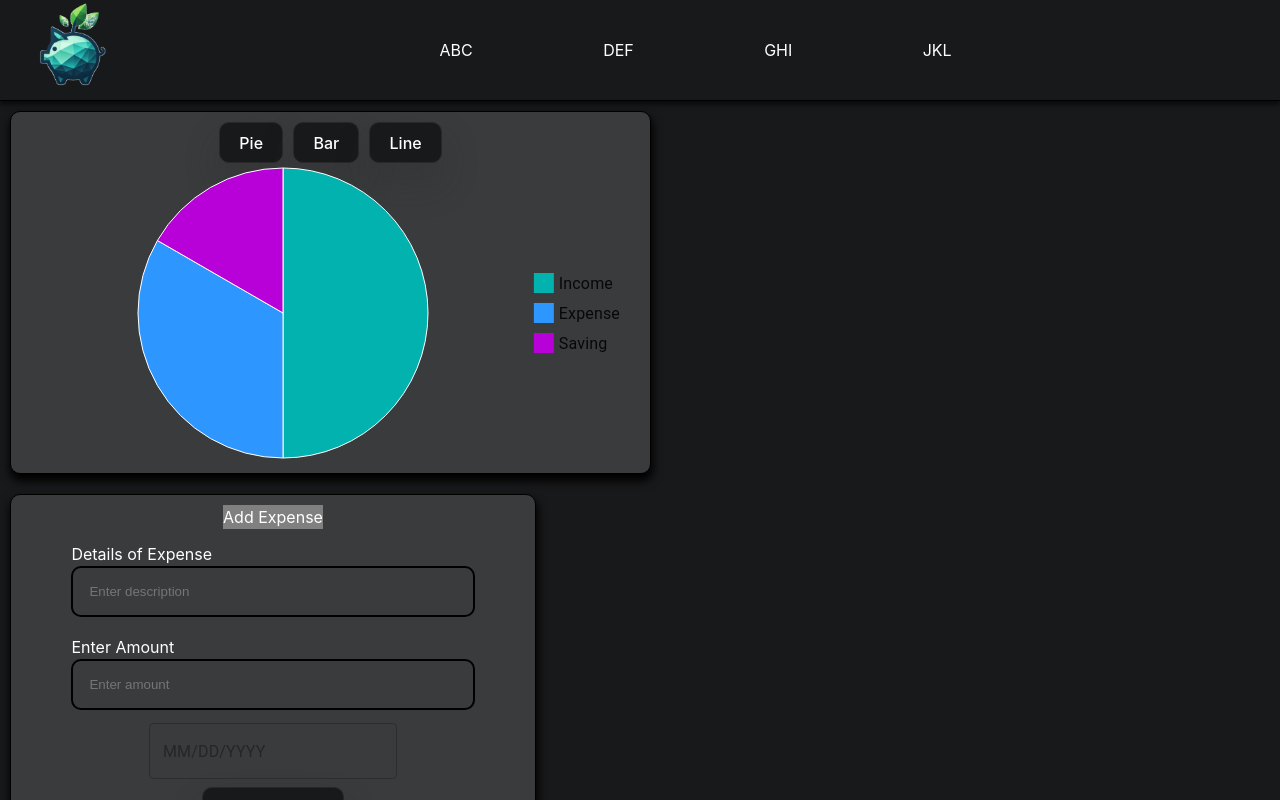
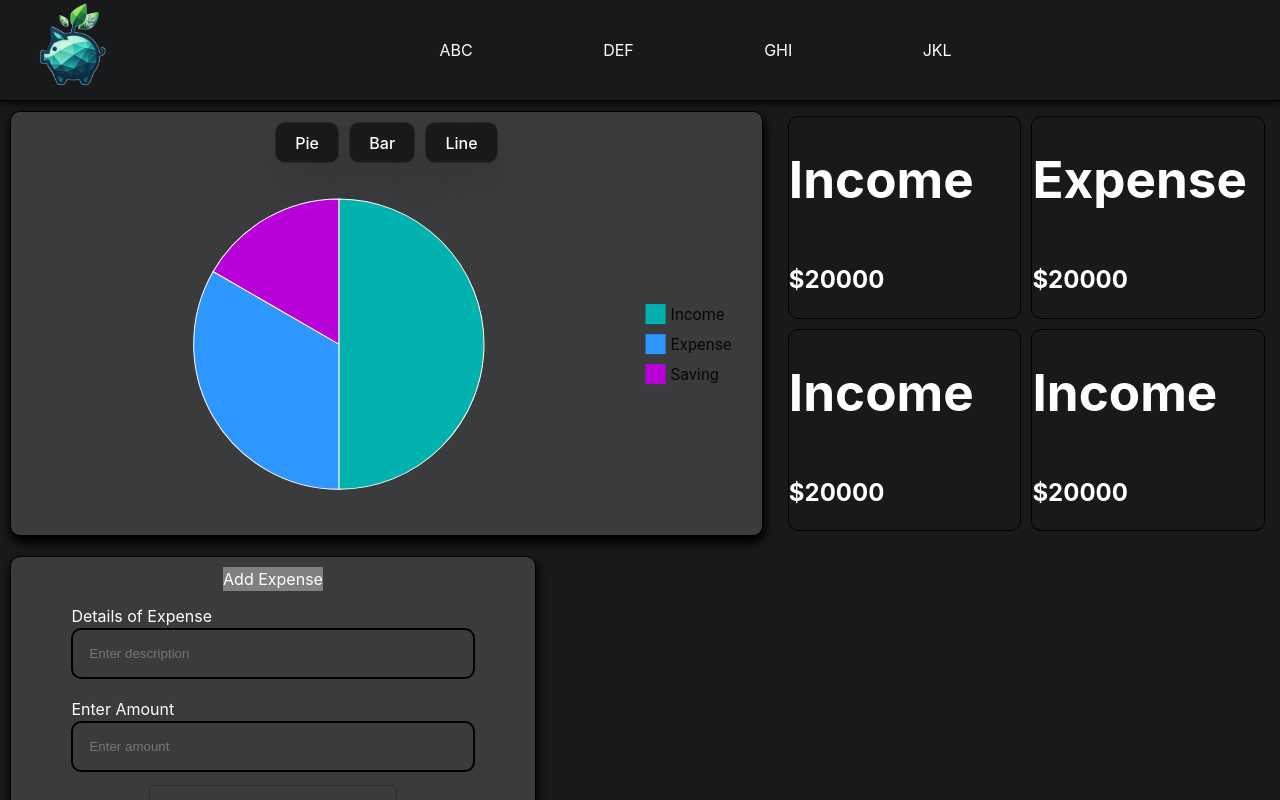
Before and after one commit to DevangBanda/MERN_ExpenseTracker, a React (Vite) app in the folder client/: page / in a window 1280 px wide. Built offline with nearby package versions, Linux system fonts and the light colour scheme.

Commit message:
Account Display

```diff
--- /dev/null
+++ b/client/src/Components/Expense/AmountDisplay.jsx
@@ -0,0 +1,24 @@
+import { FullscreenExit } from '@mui/icons-material';
+import React from 'react';
+import styled from 'styled-components';
+
+const container = {
+    display: 'flex',
+    flexDirection: 'column',
+    border: '1px solid black',
+    borderRadius: '10px',
+    flex: '0.5',
+    margin: '5px',
+}
+
+const AmountDisplay = (props) => {
+    const {type, amount} = props
+  return (
+    <div style={container}>
+        <h1>{type}</h1>
+        <h2>{amount}</h2>
+    </div>
+  )
+}
+
+export default AmountDisplay
--- a/client/src/Pages/dashboard.jsx
+++ b/client/src/Pages/dashboard.jsx
@@ -7,6 +7,7 @@ import LineChartData from '../Components/Graphs/LineChartData';
 import ExpenseTable from '../Components/Expense/ExpenseTable';
 import AddExpense from '../Components/AddExpense';
 import Button_Dash from '../Components/Button_Dash';
+import AmountDisplay from '../Components/Expense/AmountDisplay';
 
 
 const Container = styled.div`
@@ -36,7 +37,7 @@ const ExpenseHistory = styled.div`
 `;
 
 const ChartSelector = styled.div`
-flex: 0.5;
+flex: 0.6;
 display: flex;
 flex-direction: column;
 align-items: center;
@@ -51,10 +52,25 @@ box-shadow: 1px 6px 10px 1px black;
 padding: 5px;}
 `;
 
+const AccountDisplayContainer = styled.div`
+flex: 0.4;
+display: flex;
+flex-direction: column;
+`;
+
+const AccountsDisplay = styled.div`
+display: flex;
+
+`;
+
+
+
+
 const ButtonDiv = styled.div`
 display: flex;
 gap: 10px;
 height`;
+
 
 
 const Dashboard = React.memo(() => {
@@ -93,7 +109,20 @@ const Dashboard = React.memo(() => {
             </ButtonDiv>
               {chartType == 'bar' ? (<BarGraphData/>) : chartType == 'line' ? (<LineChartData/>) : (<PieChartData/>)}
           </ChartSelector>
+
+          <AccountDisplayContainer>
+            <AccountsDisplay>
+              <AmountDisplay type="Income" amount="$20000"/>
+              <AmountDisplay type="Expense" amount="$20000"/>
+            </AccountsDisplay>
+
+            <AccountsDisplay>
+              <AmountDisplay type="Income" amount="$20000"/>
+              <AmountDisplay type="Income" amount="$20000"/>
+          </AccountsDisplay>
+          </AccountDisplayContainer>
         </GraphDisplay>
+
         <GraphDisplay>
           <AddExpense onAddExpense={handleAddExpense}/>
         </GraphDisplay>
```
